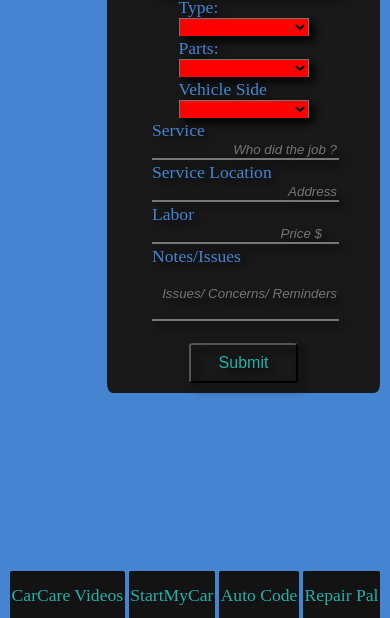
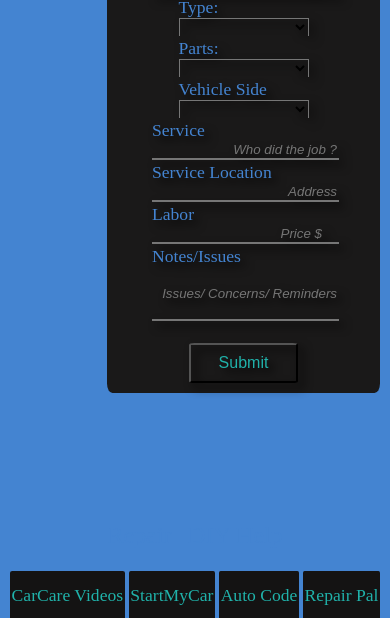
Before and after one commit to WebDesign-MultiMedia/LogMe, a website: page index.html in a window 390 px wide. Shown: the part 182-800 px from the top of the page. Drawn offline with nearby package versions, Linux system fonts and the light colour scheme.

Commit message:
Update style.css

```diff
--- a/style.css
+++ b/style.css
@@ -135,9 +135,8 @@
             width: 130px;
             margin-bottom: 2px;
             display: flex;
-            background-color: red;
+            background-color: transparent;
             border-bottom: black;
-            color: black;
             text-decoration: none;
             list-style-type: none;
         }
```
